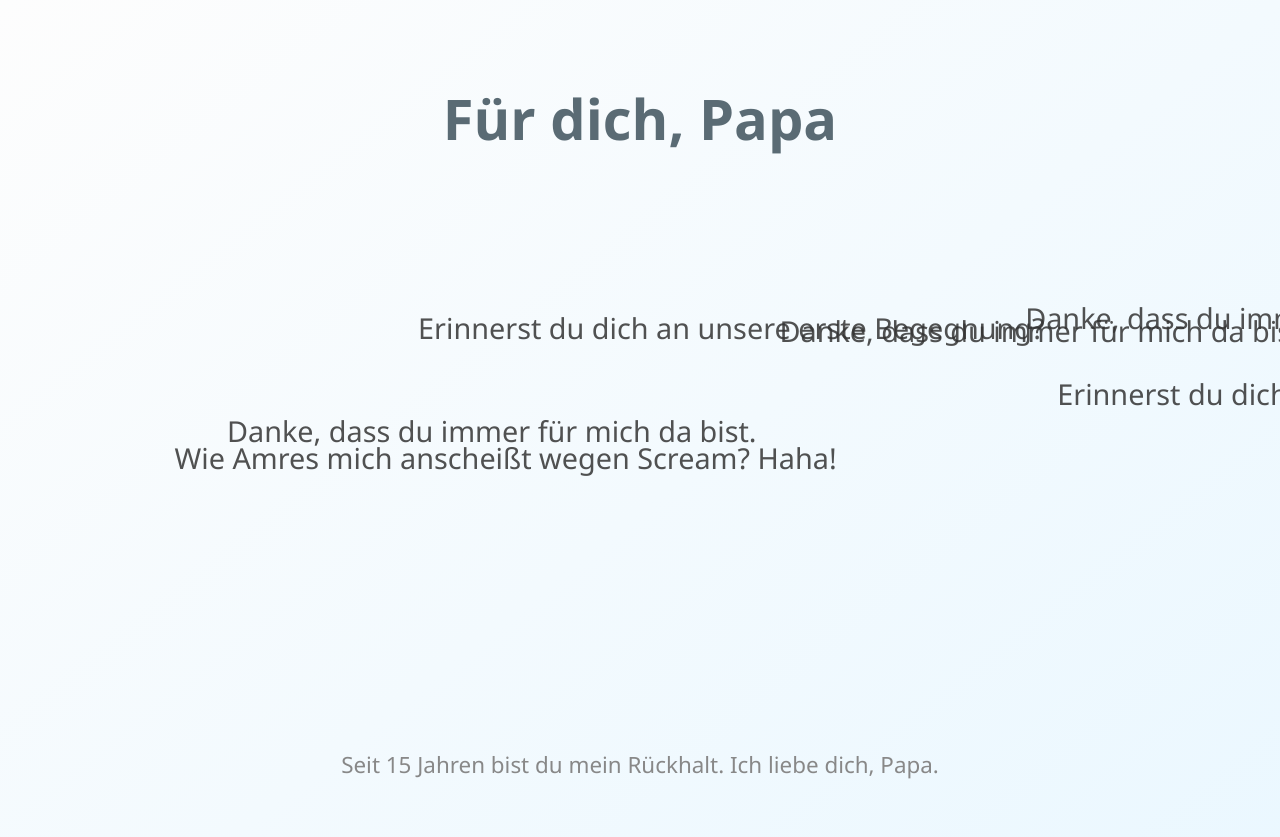
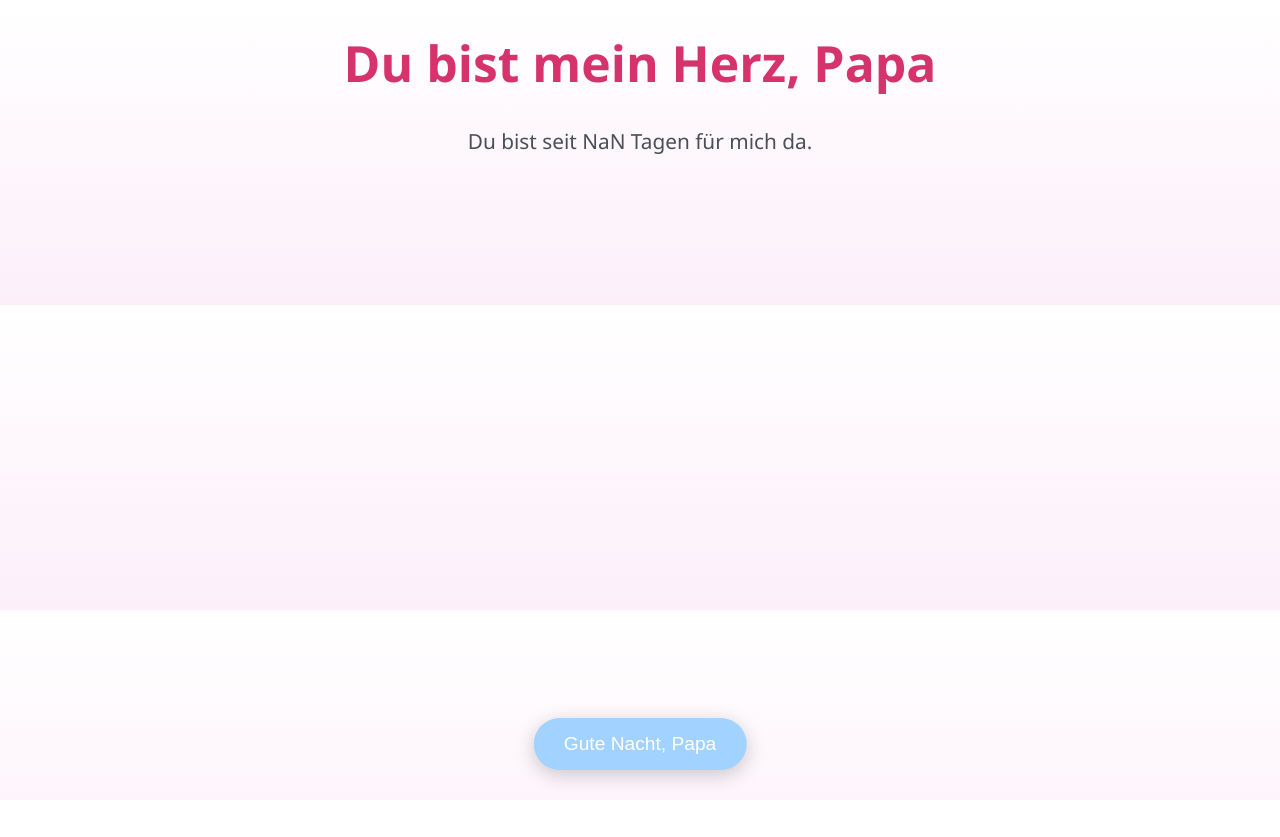
Before and after one commit to Tagwolf/NightwolfLG, a plain HTML site: page index.html in a window 1280 px wide. Shown: the top 837 px of the page. After the commit the page ends 800 px from the top, so only its background shows below. Drawn offline with Linux system fonts and the light colour scheme.

Commit message:
Aktualisieren von index.html

```diff
--- a/index.html
+++ b/index.html
@@ -2,187 +2,182 @@
 <html lang="de">
 <head>
   <meta charset="UTF-8" />
-  <title>Papa, ich hab dich lieb – von TagWolf</title>
+  <title>Papa, du bist mein Herz</title>
   <style>
     html, body {
       margin: 0;
       padding: 0;
+      overflow: hidden;
       font-family: 'Segoe UI', sans-serif;
-      background: linear-gradient(to bottom right, #fdfdfd, #e9f7ff);
-      overflow: hidden;
+      background: linear-gradient(to bottom, #ffffff, #fceff9);
+      transition: all 1s ease;
       color: #333;
-      transition: background 2s, color 2s;
     }
 
     h1 {
-      font-size: 3.5rem;
       text-align: center;
-      margin-top: 80px;
-      animation: fadeIn 3s ease-in-out forwards;
-      color: #5a6b74;
+      margin-top: 30px;
+      font-size: 3rem;
+      color: #d6336c;
+      animation: pulse 3s infinite ease-in-out;
     }
 
-    .message {
-      position: absolute;
-      font-size: 1.8rem;
-      animation: float 10s infinite ease-in-out alternate;
-      white-space: nowrap;
-      opacity: 0.85;
+    @keyframes pulse {
+      0%, 100% { transform: scale(1); }
+      50% { transform: scale(1.05); }
     }
 
-    .floating-area {
+    .counter {
+      text-align: center;
+      font-size: 1.3rem;
+      margin-top: 10px;
+      color: #495057;
+    }
+
+    .heart-beat {
+      width: 100%;
+      height: 100px;
+      margin-top: 50px;
       position: relative;
-      width: 100%;
-      height: 80vh;
       overflow: hidden;
     }
 
+    .heart-line {
+      position: absolute;
+      width: 200%;
+      height: 100%;
+      background: none;
+      border-left: 2px solid #ff4d6d;
+      animation: heartbeat 2s infinite linear;
+    }
+
+    @keyframes heartbeat {
+      0% {
+        clip-path: polygon(0% 50%, 5% 50%, 7% 10%, 9% 90%, 11% 50%, 100% 50%);
+      }
+      100% {
+        clip-path: polygon(0% 50%, 5% 50%, 7% 10%, 9% 90%, 11% 50%, 100% 50%);
+        transform: translateX(-100%);
+      }
+    }
+
     .button {
-      display: block;
-      margin: 60px auto;
-      padding: 20px 40px;
-      background: #a0c4ff;
+      position: fixed;
+      bottom: 30px;
+      left: 50%;
+      transform: translateX(-50%);
+      padding: 15px 30px;
+      font-size: 1.2rem;
       border: none;
-      border-radius: 50px;
-      font-size: 1.3rem;
+      border-radius: 30px;
+      background: #a2d2ff;
       color: white;
       cursor: pointer;
-      box-shadow: 0 5px 15px rgba(0,0,0,0.2);
-      transition: transform 0.3s, background 0.3s;
+      box-shadow: 0 5px 20px rgba(0,0,0,0.2);
+      transition: all 0.3s;
     }
 
     .button:hover {
-      transform: scale(1.05);
-      background: #7ba8e8;
+      background: #74c0fc;
+      transform: scale(1.05) translateX(-50%);
     }
 
-    @keyframes float {
-      0% { transform: translateY(0px) translateX(0); }
-      100% { transform: translateY(-100px) translateX(30px); }
+    .dark {
+      background: radial-gradient(#000014, #000000);
+      color: #eee;
     }
 
-    @keyframes fadeIn {
-      from { opacity: 0; transform: translateY(-50px); }
-      to { opacity: 1; transform: translateY(0); }
+    .glow-light {
+      position: absolute;
+      width: 10px;
+      height: 10px;
+      background: #ffcad4;
+      border-radius: 50%;
+      opacity: 0.6;
+      animation: flicker 2s infinite ease-in-out;
     }
 
-    .ticker {
-      position: fixed;
-      bottom: 20px;
-      width: 100%;
-      text-align: center;
-      font-size: 1.4rem;
-      color: #888;
-      animation: fadeIn 3s ease;
+    @keyframes flicker {
+      0%, 100% { opacity: 0.2; }
+      50% { opacity: 1; }
     }
 
-    /* Gute Nacht Modus */
-    body.dark {
-      background: radial-gradient(circle, #0d0d1f, #000000);
-      color: #e0e0e0;
+    .starfall {
+      position: absolute;
+      width: 2px;
+      height: 80px;
+      background: white;
+      animation: fall 2s linear forwards;
     }
 
-    .star {
-      position: absolute;
-      width: 3px;
-      height: 3px;
-      background: white;
-      border-radius: 50%;
-      animation: twinkle 2s infinite alternate ease-in-out;
-      opacity: 0.5;
-    }
-
-    @keyframes twinkle {
-      0% { opacity: 0.2; }
-      100% { opacity: 1; }
-    }
-
-    .heart {
-      position: absolute;
-      pointer-events: none;
-      animation: floatUp 2s ease-out forwards;
-      font-size: 28px;
-    }
-
-    @keyframes floatUp {
-      0% { transform: translateY(0) scale(1); opacity: 1; }
-      100% { transform: translateY(-150px) scale(1.5); opacity: 0; }
+    @keyframes fall {
+      0% {
+        top: -80px;
+        left: calc(100% * var(--rand));
+        opacity: 1;
+      }
+      100% {
+        top: 100%;
+        left: calc(100% * var(--rand) + 100px);
+        opacity: 0;
+      }
     }
 
   </style>
 </head>
 <body>
 
-  <h1>Für dich, Papa</h1>
+  <h1>Du bist mein Herz, Papa</h1>
 
-  <div class="floating-area" id="floatingArea"></div>
+  <div class="counter" id="ageCounter">Berechne...</div>
+
+  <div class="heart-beat">
+    <div class="heart-line"></div>
+  </div>
 
   <button class="button" onclick="sayGoodNight()">Gute Nacht, Papa</button>
 
-  <div class="ticker" id="tickerText">Seit 15 Jahren bist du mein Rückhalt. Ich liebe dich, Papa.</div>
-
-  <audio id="music" src="https://www.bensound.com/bensound-music/bensound-sweet.mp3"></audio>
+  <audio id="music" src="https://www.bensound.com/bensound-music/bensound-slowmotion.mp3"></audio>
 
   <script>
-    // Herzen bei Maus
-    document.addEventListener('mousemove', function(e) {
-      const heart = document.createElement('div');
-      heart.textContent = '❤️';
-      heart.className = 'heart';
-      heart.style.left = (e.pageX - 15) + 'px';
-      heart.style.top = (e.pageY - 15) + 'px';
-      document.body.appendChild(heart);
-      setTimeout(() => heart.remove(), 2000);
-    });
-
-    // Schwebende Nachrichten
-    const messages = [
-      "Danke, dass du immer für mich da bist.",
-      "Erinnerst du dich an den Server-Crash?",
-      "Erinnerst du dich an unsere erste Begegnung?",
-      "Wie Amres mich anscheißt wegen Scream? Haha!",
-      "15 Jahre Liebe, Vertrauen und Stärke.",
-      "Ich bin stolz, dein Sohn zu sein.",
-      "Du bist mein Superheld, Papa.",
-      "Ich hab dich doch lieb."
-    ];
-
-    const area = document.getElementById('floatingArea');
-
-    function createFloatingMessage() {
-      const msg = document.createElement('div');
-      msg.className = 'message';
-      msg.textContent = messages[Math.floor(Math.random() * messages.length)];
-      msg.style.top = Math.random() * 70 + '%';
-      msg.style.left = Math.random() * 90 + '%';
-      msg.style.animationDuration = (8 + Math.random() * 8) + 's';
-      area.appendChild(msg);
-      setTimeout(() => msg.remove(), 15000);
+    // Zähler seit Geburt
+    function updateDays() {
+      const birth = new Date("2009-27-07"); // <- hier dein echtes Datum eingeben
+      const now = new Date();
+      const days = Math.floor((now - birth) / (1000 * 60 * 60 * 24));
+      document.getElementById("ageCounter").textContent = `Du bist seit ${days} Tagen für mich da.`;
     }
 
-    setInterval(createFloatingMessage, 3000);
-    for (let i = 0; i < 5; i++) createFloatingMessage();
+    updateDays();
 
-    // Gute Nacht Funktion
+    // Gute Nacht Modus mit Sternschnuppe + Lichtchen
     function sayGoodNight() {
-      document.body.classList.toggle('dark');
-      document.getElementById('music').play();
-      const msg = new SpeechSynthesisUtterance("Gute Nacht Papa, ich hab dich doch lieb.");
-      msg.lang = 'de-DE';
+      document.body.classList.toggle("dark");
+
+      // Musik abspielen
+      document.getElementById("music").play();
+
+      // Sprachausgabe
+      const msg = new SpeechSynthesisUtterance("Gute Nacht Papa. Ich hab dich lieb.");
+      msg.lang = "de-DE";
       speechSynthesis.speak(msg);
-      createStars();
-    }
 
-    // Sterne erzeugen
-    function createStars() {
-      for (let i = 0; i < 100; i++) {
-        const star = document.createElement('div');
-        star.className = 'star';
-        star.style.top = Math.random() * 100 + '%';
-        star.style.left = Math.random() * 100 + '%';
-        star.style.animationDuration = (2 + Math.random() * 3) + 's';
-        document.body.appendChild(star);
+      // Glühlichtchen
+      for (let i = 0; i < 80; i++) {
+        const glow = document.createElement("div");
+        glow.className = "glow-light";
+        glow.style.top = Math.random() * 100 + "%";
+        glow.style.left = Math.random() * 100 + "%";
+        glow.style.animationDuration = (1 + Math.random() * 3) + "s";
+        document.body.appendChild(glow);
       }
+
+      // Sternschnuppe
+      const star = document.createElement("div");
+      star.className = "starfall";
+      star.style.setProperty('--rand', Math.random());
+      document.body.appendChild(star);
+      setTimeout(() => star.remove(), 2000);
     }
   </script>
 
```
